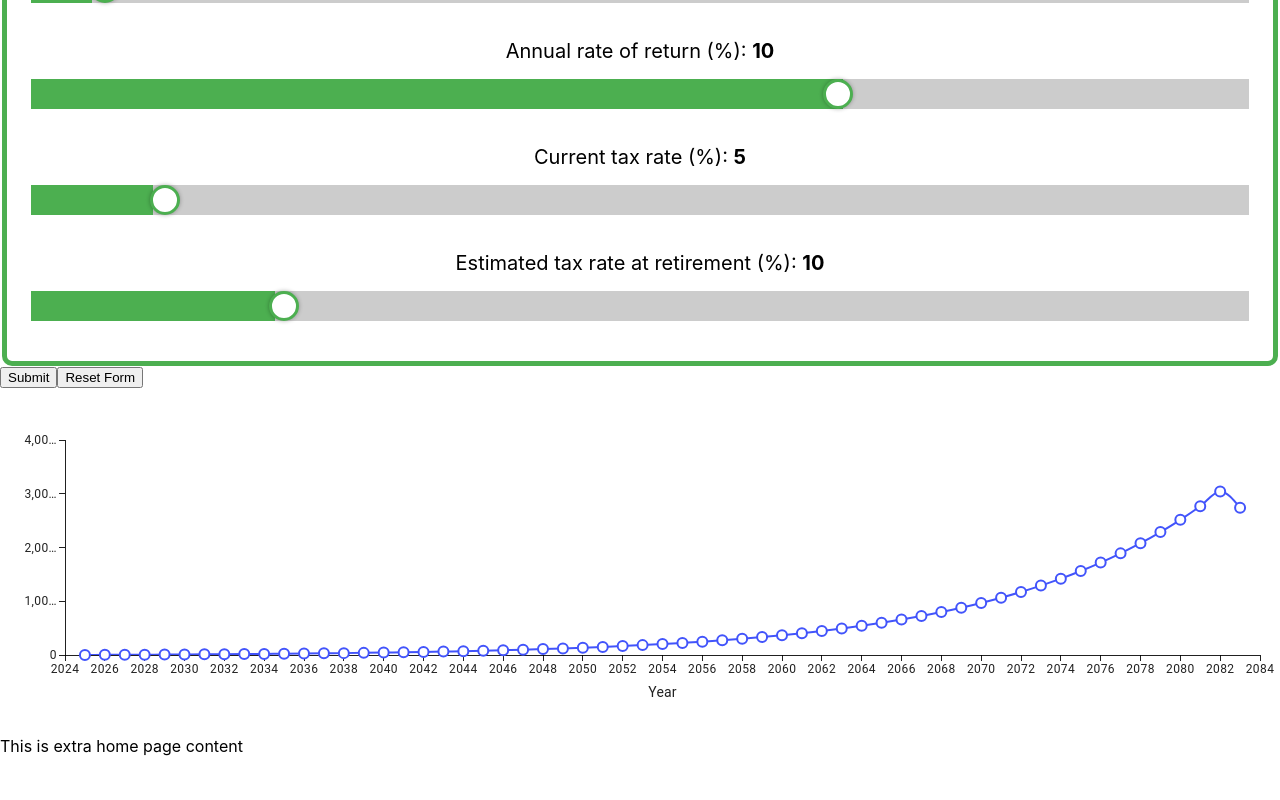
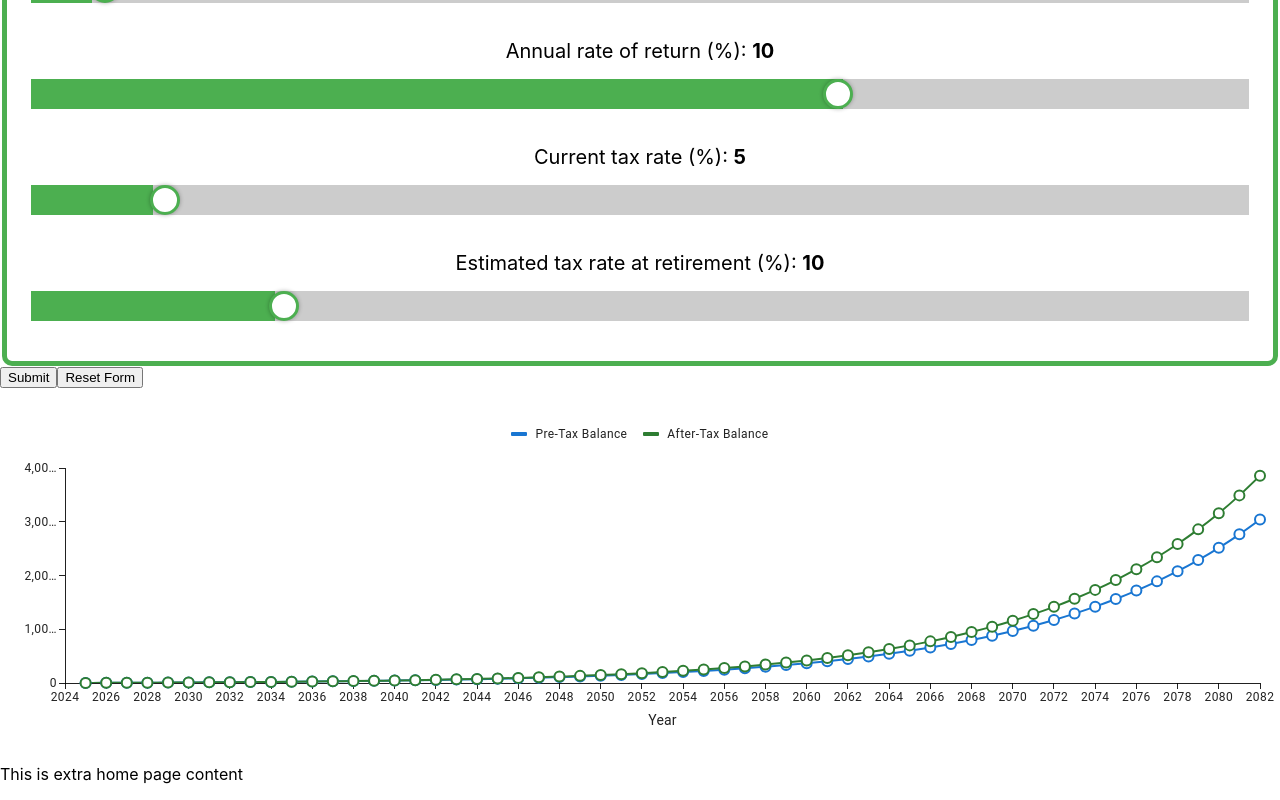
Before and after one commit to hebronm/copilot-ui, a React (Create React App) app: page / in a window 1280 px wide. Shown: the part 816-1616 px from the top of the page. Before the commit the page ends 1588 px from the top, so only its background shows below. Built offline with nearby package versions, Linux system fonts and the light colour scheme.

Commit message:
second graph working
stlll need after retirement, moved filler code to separate file

```diff
--- a/src/App.js
+++ b/src/App.js
@@ -39,29 +39,44 @@ function FinancialForm() {
     setRetirementTaxRate(10);
   };
 
-  //preparing data points for the graph
+
   const chartData = useMemo(() => {
     const yearsToRetire = ageRange[1] - ageRange[0];
     const monthsPerYear = 12;
-    const effectiveAnnualReturn = annualReturn * (1 - currentTaxRate / 100);
-    const monthlyReturn = effectiveAnnualReturn / 100 / monthsPerYear;
+    const currentYear = new Date().getFullYear();
 
-    let balance = startingBalance;
+    const effectiveTaxedAnnualReturn = annualReturn * (1 - currentTaxRate / 100);
+    const monthlyReturn = annualReturn / 100 / monthsPerYear
+    const monthlyTaxedReturn = effectiveTaxedAnnualReturn / 100 / monthsPerYear;
+
+    let generalBalance = startingBalance;
+    let rothBalance = startingBalance;
+    let deductableBalance = startingBalance;
+    let nonDeductableBalance = startingBalance;
+
+    //four, one for each graph
     const dataPoints = [];
 
-    const currentYear = new Date().getFullYear();
 
     for (let year = 0; year <= yearsToRetire; year++) {
       for (let month = 0; month < monthsPerYear; month++) {
-        balance = balance * (1 + monthlyReturn);
-        balance += monthlyContribution;
+        generalBalance = generalBalance * (1 + monthlyTaxedReturn);
+        generalBalance += monthlyContribution;
+        rothBalance = rothBalance * (1 + monthlyReturn);
+        rothBalance += monthlyContribution;
       }
-      dataPoints.push({ year: currentYear + year, balance });
+      dataPoints.push({
+        year: currentYear + year,
+        generalBalance,
+        rothBalance,
+      });
     }
 
-    // Apply retirement tax once at retirement
+    /*
+    Right now this only does once year
     const afterTaxBalance = balance * (1 - retirementTaxRate / 100);
     dataPoints.push({ year: currentYear+yearsToRetire+1, balance: afterTaxBalance });
+    */
 
     return dataPoints;
   }, [
@@ -73,8 +88,10 @@ function FinancialForm() {
     retirementTaxRate,
   ]);
 
+
   const xAxisData = chartData.map((point) => point.year);
-  const seriesData = chartData.map((point) => Number(point.balance.toFixed(2)));
+  const generalSeriesData = chartData.map((point) => Number(point.generalBalance.toFixed(2)) || 0);
+  const rothSeriesData = chartData.map((point) => Number(point.rothBalance.toFixed(2) || 0));
 
 
   return (
@@ -219,7 +236,18 @@ function FinancialForm() {
           label: 'Year',
           valueFormatter: (year) => String(year), // ✅ disables auto-formatting like 2,045
         }]}
-        series={[{ data: seriesData }]}
+        series={[
+          {
+            data: generalSeriesData,
+            label: 'Pre-Tax Balance',
+            color: '#1976d2',
+          },
+          {
+            data: rothSeriesData,
+            label: 'After-Tax Balance',
+            color: '#2e7d32',
+          }
+        ]}
         aria-label="Retirement savings growth chart"
       />
     </div>
@@ -243,133 +271,6 @@ function FinancialGraph(){
 }
 
 
-function BasicInfoForm() {
-  return (
-    <>
-      <h3>Text, Number, Date, and Color Inputs</h3>
-      <fieldset>
-        <legend>Basic Info</legend>
-
-        <label htmlFor="name">Text input:</label>
-        <input type="text" id="name" name="name" placeholder="Enter your name" /><br /><br />
-
-        <label htmlFor="email">Email input:</label>
-        <input type="email" id="email" name="email" /><br /><br />
-
-        <label htmlFor="password">Password input:</label>
-        <input type="password" id="password" name="password" /><br /><br />
-
-        <label htmlFor="tel">Phone number:</label>
-        <input type="tel" id="tel" name="tel" /><br /><br />
-
-        <label htmlFor="url">URL input:</label>
-        <input type="url" id="url" name="url" /><br /><br />
-
-        <label htmlFor="number">Number input:</label>
-        <input type="number" id="number" name="quantity" min="1" max="10" /><br /><br />
-
-        <label htmlFor="date">Date input:</label>
-        <input type="date" id="date" name="birthdate" /><br /><br />
-
-        <label htmlFor="time">Time input:</label>
-        <input type="time" id="time" name="appt-time" /><br /><br />
-
-        <label htmlFor="color">Pick a color:</label>
-        <input type="color" id="color" name="favcolor" /><br /><br />
-      </fieldset>
-    </>
-  );
-}
-
-function SportsAndInterests() {
-  return (
-    <>
-      <h3>Buttons and Checks</h3>
-      <fieldset>
-        <legend>Radio Buttons & Checkboxes</legend>
-
-        <p>Choose your favorite sport:</p>
-        <input type="radio" id="basketball" name="sport" value="Basketball" />
-        <label htmlFor="basketball">Basketball</label><br />
-
-        <input type="radio" id="football" name="sport" value="Football" />
-        <label htmlFor="football">Football</label><br /><br />
-
-        <p>Select your interests:</p>
-        <input type="checkbox" id="coding" name="interest" value="Coding" />
-        <label htmlFor="coding">Coding</label><br />
-
-        <input type="checkbox" id="music" name="interest" value="Music" />
-        <label htmlFor="music">Music</label><br />
-
-        <input type="checkbox" id="gaming" name="interest" value="Gaming" />
-        <label htmlFor="gaming">Gaming</label><br /><br />
-      </fieldset>
-    </>
-  );
-}
-
-function DropdownAndTextarea() {
-  return (
-    <>
-      <h3>Select Menu/Dropdown and Multiline Text</h3>
-      <fieldset>
-        <legend>Select Menus and Textareas</legend>
-
-        <label htmlFor="car">Choose a car:</label>
-        <select id="car" name="car">
-          <option value="volvo">Volvo</option>
-          <option value="toyota">Toyota</option>
-          <option value="honda">Honda</option>
-        </select><br /><br />
-
-        <label htmlFor="message">Textarea:</label><br />
-        <textarea id="message" name="message" rows="4" cols="50" placeholder="Write something..."></textarea><br /><br />
-      </fieldset>
-    </>
-  );
-}
-
-function AdvancedInputs() {
-  return (
-    <>
-      <h3>Uploading files, slider, hidden inputs, search, and datetime input</h3>
-      <fieldset>
-        <legend>Advanced Inputs</legend>
-
-        <label htmlFor="file">Upload a file:</label>
-        <input type="file" id="file" name="file" /><br /><br />
-
-        <label htmlFor="range">Volume:</label>
-        <input type="range" id="range" name="volume" min="0" max="100" /><br /><br />
-
-        <label htmlFor="hiddenInput">Hidden input (won't show):</label>
-        <input type="hidden" id="hiddenInput" name="hiddenData" value="secretValue" /><br /><br />
-
-        <label htmlFor="search">Search:</label>
-        <input type="search" id="search" name="search" /><br /><br />
-
-        <label htmlFor="datetime-local">Meeting date and time:</label>
-        <input type="datetime-local" id="datetime-local" name="meeting" /><br /><br />
-      </fieldset>
-    </>
-  );
-}
-
-function FormButtons() {
-  return (
-    <>
-      <h3>Buttons (Submit, Reset, and Custom)</h3>
-      <fieldset>
-        <legend>Form Buttons</legend>
-
-        <input type="submit" value="Submit Form" />
-        <input type="reset" value="Reset Form" />
-        <button type="button" onClick={() => alert("Button clicked!")}>Custom Button</button>
-      </fieldset>
-    </>
-  );
-}
 
 
 function App() {
```
